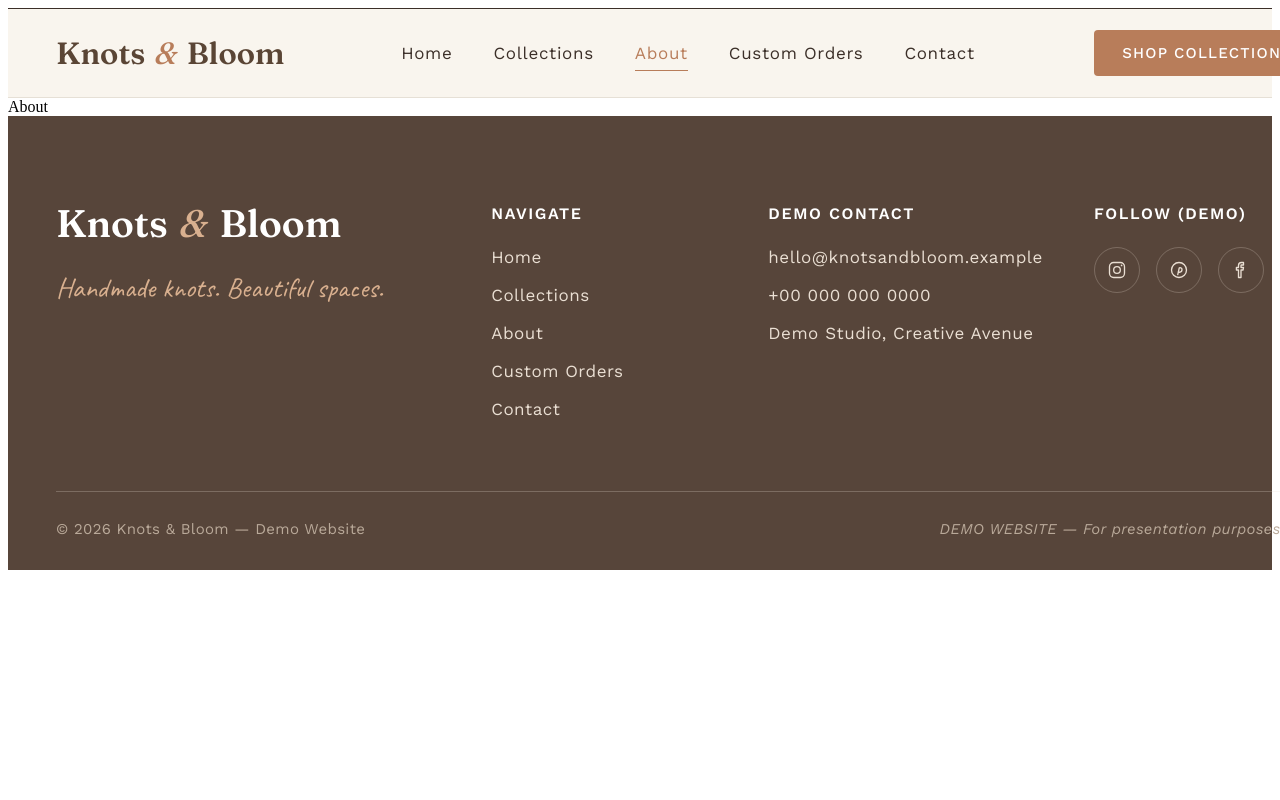
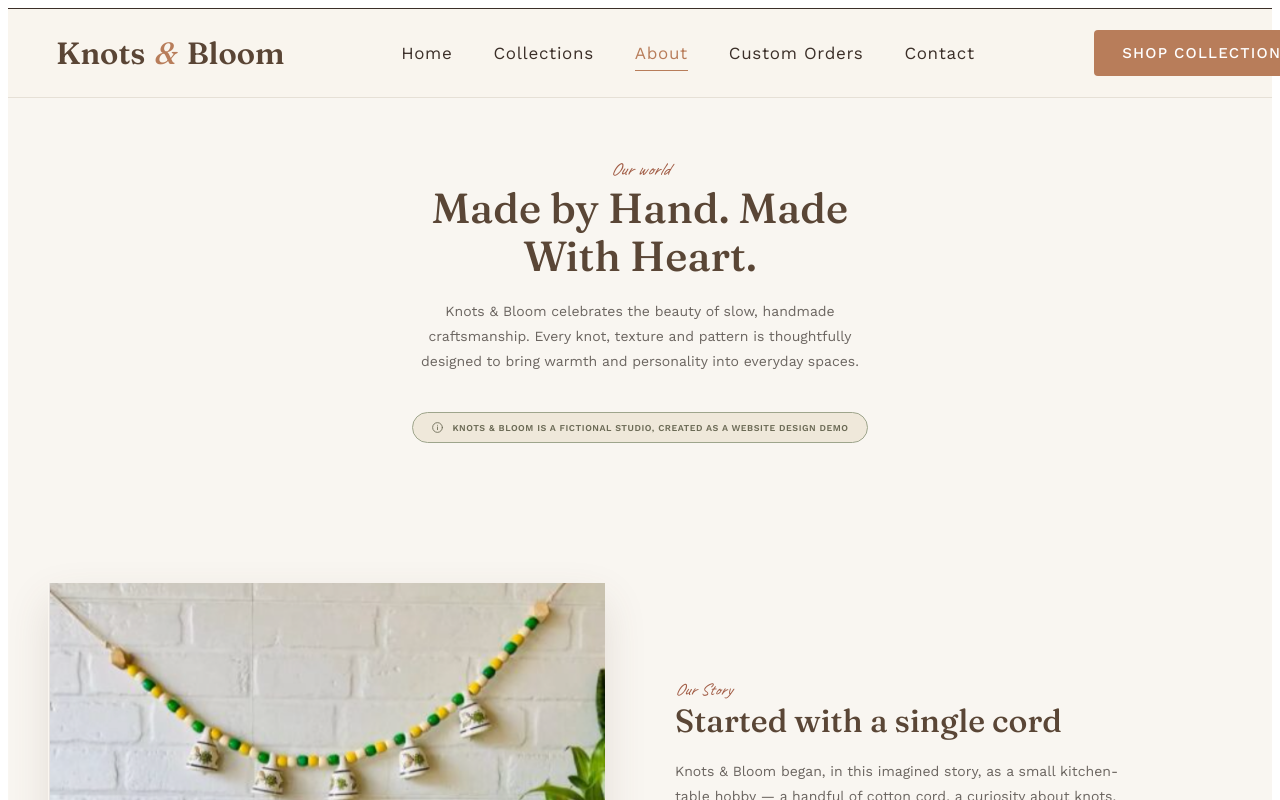
Before and after one commit to dilshodmahmaraimov22-ux/Bloom, a React (Vite) app: page /about in a window 1280 px wide. Shown: the top 800 px of the page. Built offline with nearby package versions, Linux system fonts and the light colour scheme.

Commit message:
value tugadi

```diff
--- a/src/Page/AboutPage/About.jsx
+++ b/src/Page/AboutPage/About.jsx
@@ -1,8 +1,11 @@
 import React from 'react'
+import Value from '../../Components/Value/Value'
 
 const About = () => {
   return (
-    <div>About</div>
+    <>
+    <Value/>
+    </>
   )
 }
 
```
Also changed, not shown: src/Components/Value/Value.css (+11 -5 lines).
